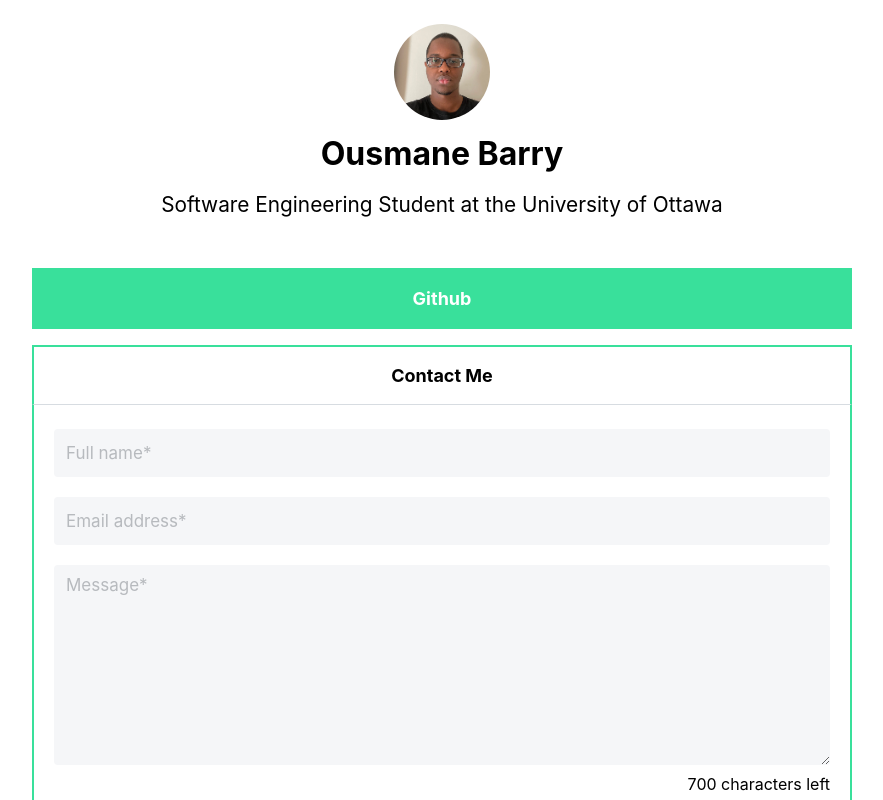
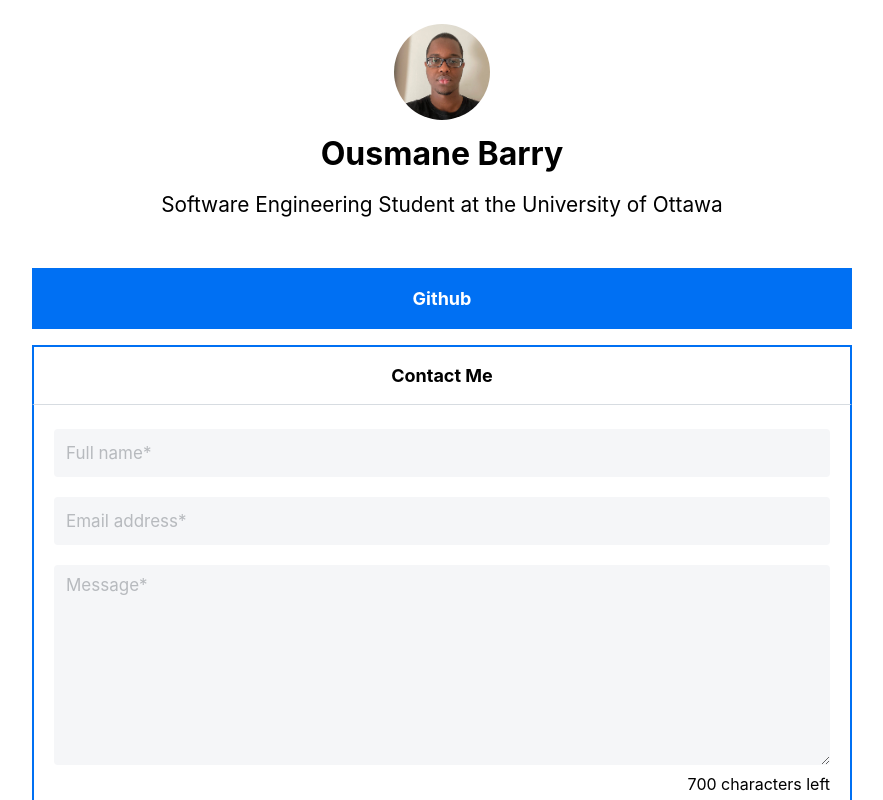
Before and after one commit to ousmanebarry/me, a Next.js app: page / in a window 1280 px wide. Both pictures are taken after a click on the element "Contact Me". Shown: the top 800 px of the page, without its empty margins (198-1081 px from the left). Built offline with nearby package versions, Linux system fonts and the light colour scheme; some icons are missing.

Commit message:
Email and color scheme change

```diff
--- a/components/Form.jsx
+++ b/components/Form.jsx
@@ -83,8 +83,8 @@ export default function Form() {
 							Ousmane Barry who may contact you. You can alternatively send me
 							an email at{' '}
 							<span>
-								<Link href='mailto:kegnekobarry822@gmail.com'>
-									kegnekobarry822@gmail.com
+								<Link href='mailto:contact@ousmanebarry.ca'>
+									contact@ousmanebarry.ca
 								</Link>
 							</span>
 							.
--- a/styles/Home.module.css
+++ b/styles/Home.module.css
@@ -53,9 +53,9 @@
 	font-size: large;
 	font-weight: bold;
 	width: 100%;
-	background-color: #39e09b;
+	background-color: #0070f3;
 	transition: 0.25s ease all;
-	border: solid 2px #39e09b;
+	border: solid 2px #0070f3;
 	margin-bottom: 16px;
 	text-align: center;
 }
@@ -67,20 +67,20 @@
 
 .mail:hover {
 	cursor: pointer;
-	color: #39e09b;
+	color: #0070f3;
 	background-color: white;
 }
 
 .github:hover {
 	cursor: pointer;
-	color: #39e09b;
+	color: #0070f3;
 	background-color: white;
 }
 
 .linkedin:hover,
 .portfolio:hover {
 	cursor: pointer;
-	color: #39e09b;
+	color: #0070f3;
 	background-color: white;
 }
 
@@ -109,9 +109,9 @@
 	margin-top: 0;
 	padding: 24px 20px;
 	background-color: white;
-	border-right: 2px solid #39e09b;
-	border-left: 2px solid #39e09b;
-	border-bottom: 2px solid #39e09b;
+	border-right: 2px solid #0070f3;
+	border-left: 2px solid #0070f3;
+	border-bottom: 2px solid #0070f3;
 	max-height: fit-content;
 }
 
```
